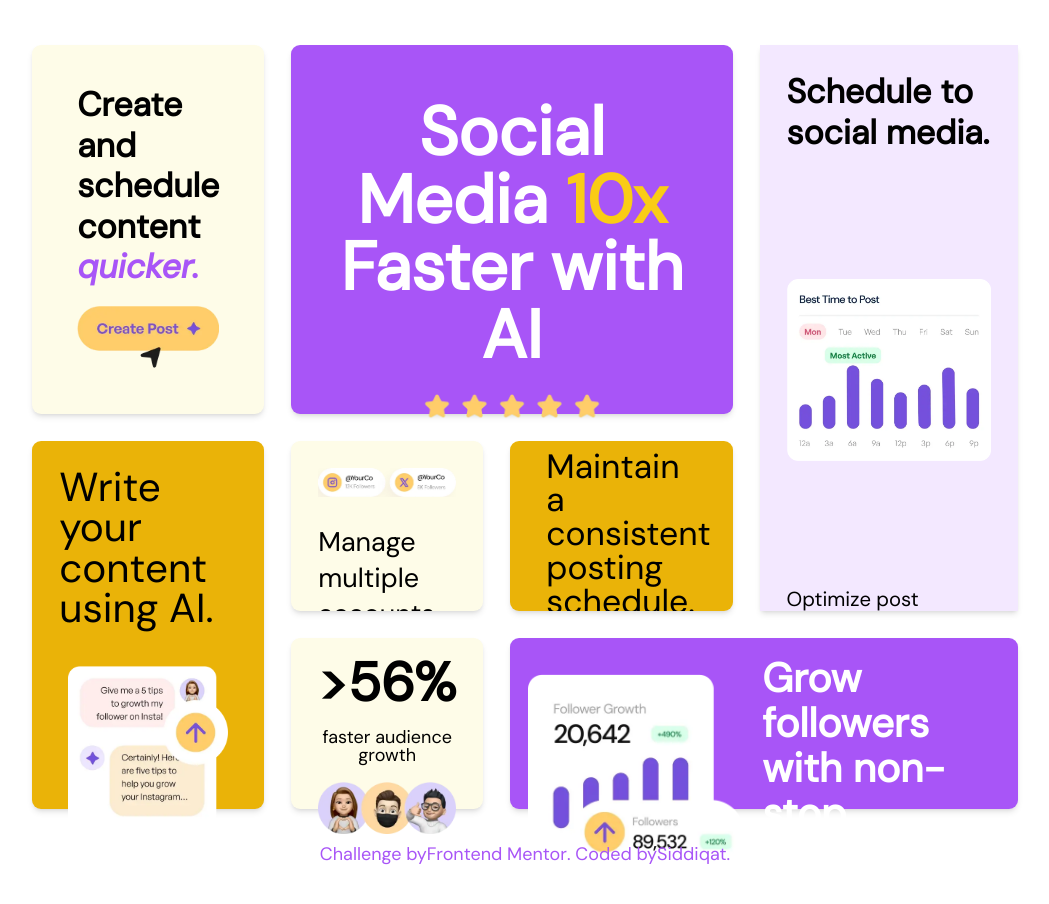
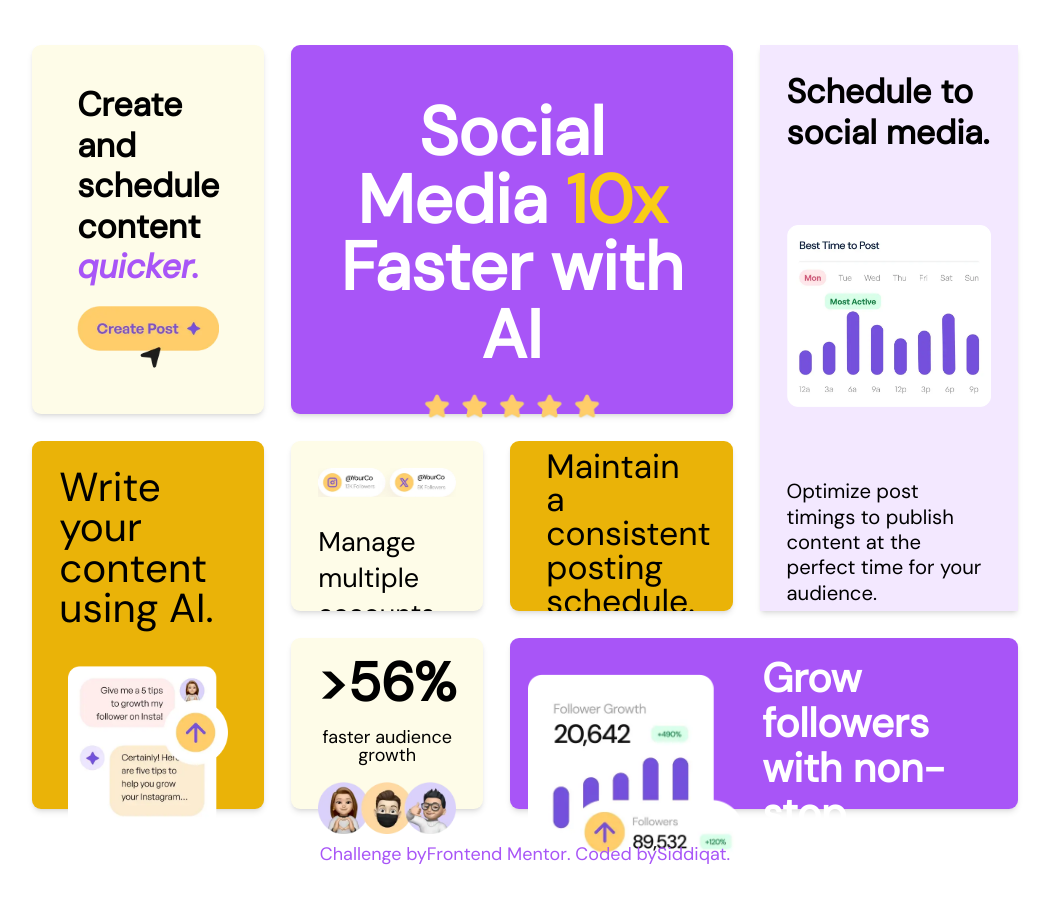
Before and after one commit to Siddami/Bento-grid, a plain HTML site: page index.html in a window 1280 px wide. Shown: the whole page, without its empty margins (115-1164 px from the left). Drawn offline with nearby package versions, Linux system fonts and the light colour scheme.

Commit message:
index.html

```diff
--- a/index.html
+++ b/index.html
@@ -15,7 +15,7 @@
   <title>Frontend Mentor | Bento grid</title>
 </head>
 <body>
-  <div class="flex flex-col items-center justify-cente p-6 m-auto">
+  <div class="flex flex-col items-center justify-center p-6 m-auto">
     <div id="grid-container" class="grid grid-cols-4 grid-rows-4 gap-6 p-4 w-5/6 h-screen">
         <section
             id="box 1"
@@ -46,7 +46,7 @@
                 </div>
         </section>
         <section id="box 3" class="box bg-purple-100 roundedtext-4xl font-semibold-lg shadow-md p-6 row-span-3 overflow-hidden h-full leading-none">
-            <div class="flex flex-col flex-auto gap-28">
+            <div class="flex flex-col flex-auto gap-16">
                 <h2 class="text-3xl font-semibold">
                   Schedule to social media.
                 </h2>
```
